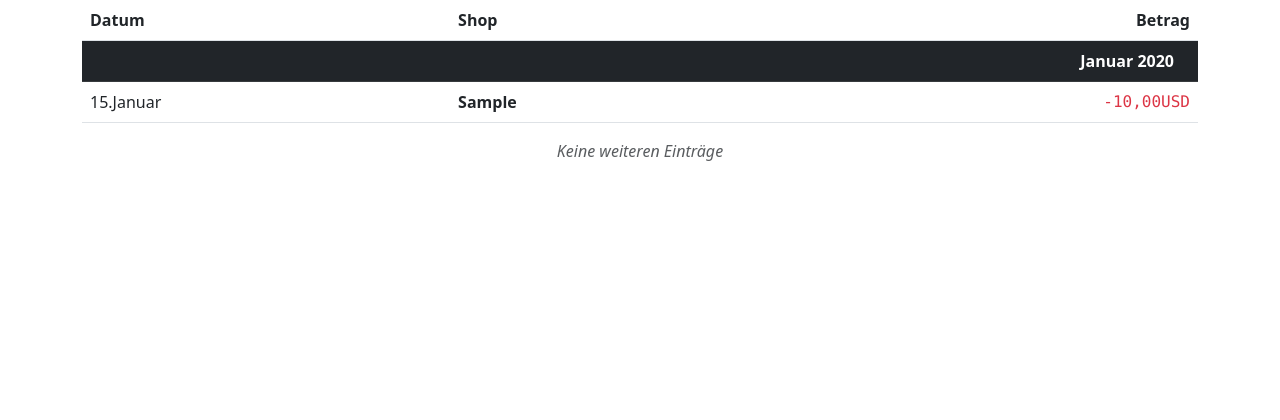
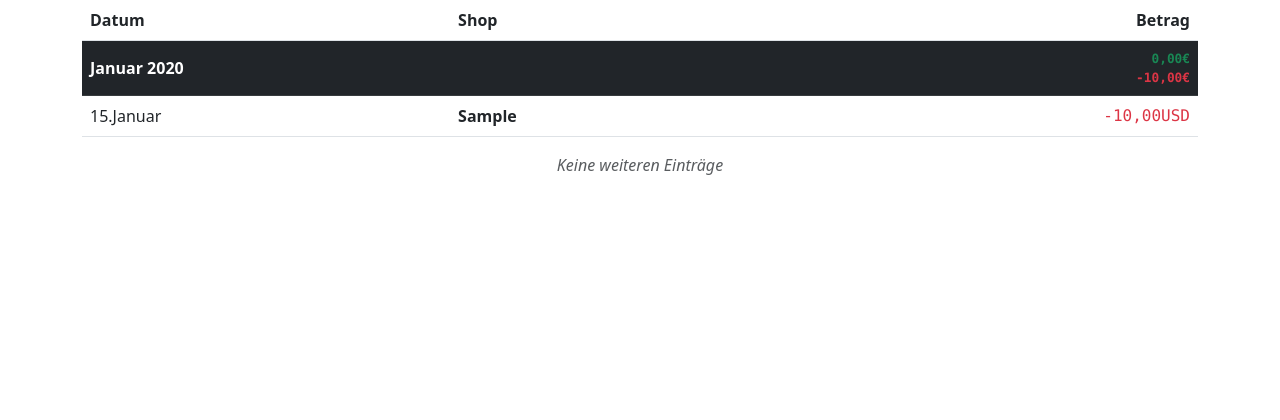
Before and after one commit to dangrie158/BookKeeper, a Django app: page /entries/ in a window 1280 px wide. Shown: the part 154-574 px from the top of the page. Run offline with Django 4.2, Linux system fonts and the light colour scheme; a user stored in the database is signed in; tables that the repository leaves empty hold one stand-in row (values such as "Sample post"); some libraries are stand-ins or nearby versions.

Commit message:
added monthly summary to book list

```diff
--- a/bookkeeping/static/css/book.css
+++ b/bookkeeping/static/css/book.css
@@ -23,3 +23,7 @@ tr.disabled td.text-danger {
     margin: 0;
     transform: translateY(-10px);
 }
+
+.month-summary small {
+    font-size: 0.8rem;
+}
--- a/bookkeeping/templates/bookkeeping/bookentry_list.html
+++ b/bookkeeping/templates/bookkeeping/bookentry_list.html
@@ -1,6 +1,7 @@
 {% extends "bookkeeping/base.html" %}
 {% load static %}
 {% load widget_tweaks %}
+{% load entry_stats %}
 
 {% block styles %}
 <link href="{% static 'css/book.css' %}" rel="stylesheet">
@@ -56,16 +57,24 @@
     {% regroup object_list by booking_month as month_objects %}
     {% for month in month_objects %}
         <tr class="table-dark">
-            <th colspan="3" class="text-end pe-4">{{ month.grouper | date:'F Y' }}</th>
+            <th colspan="3">
+                <div  class="hstack gap-4 text-end">
+                    <p class="mb-0">{{ month.grouper | date:'F Y' }}</p>
+                    <div class="vstack month-summary">
+                        <small class="font-monospace text-success">{{ month | entry_sum:"IN" | floatformat:2 }}€</small>
+                        <small class="font-monospace text-danger">-{{ month | entry_sum:"EX" | floatformat:2 }}€</small>
+                    </div>
+                </div>
+            </th>
         </tr>
         {% for entry in month.list %}
         <tr role="button" {% if entry.is_booked_in_future %}class="disabled"{% endif %} onclick="window.location='{% url 'entry-update' entry.id %}'">
             <td>{{ entry.booking_date | date:'d.F' }}</td>
             <td class="fw-bolder text-truncate">{{ entry.shop | truncatechars:20 }}</td>
             {% if entry.type == 'EX' %}
-            <td class="font-monospace text-danger text-end">-{{ entry.amount }}{{ entry.currency }}</td>
+            <td class="font-monospace text-danger text-end">-{{ entry.amount | floatformat:2 }}{{ entry.currency }}</td>
             {% else %}
-            <td class="font-monospace text-success text-end">{{ entry.amount }}{{ entry.currency }}</td>
+            <td class="font-monospace text-success text-end">{{ entry.amount | floatformat:2 }}{{ entry.currency }}</td>
             {% endif %}
         </tr>
         {% endfor %}
--- a/bookkeeping/templates/bookkeeping/bookentry_split.html
+++ b/bookkeeping/templates/bookkeeping/bookentry_split.html
@@ -13,7 +13,7 @@
 
 <h2 class="text-center">
     Ausgabe über
-    <span class="font-monospace text-danger text-end">{{ object.amount }}{{ object.currency }}</span>
+    <span class="font-monospace text-danger text-end">{{ object.amount | floatformat:2 }}{{ object.currency }}</span>
     bei {{ object.shop }}
     <br />
     <small>über {{ request.GET.num_years|default:'<output id="numYearsOutput">5</output>' }} Jahre abschreiben</small>
--- /dev/null
+++ b/bookkeeping/templatetags/entry_stats.py
@@ -0,0 +1,14 @@
+from typing import Optional
+from django import template
+from django.template.defaulttags import GroupedResult
+
+
+def entry_sum(group: GroupedResult, entry_type: str | None = None):
+    entries = group.list
+    if entry_type is not None:
+        entries = filter(lambda e: e.type == entry_type, entries)
+    return sum([entry.amount for entry in entries])
+
+
+register = template.Library()
+register.filter("entry_sum", entry_sum)
```
Also changed, not shown: bookkeeping/templatetags/__init__.py (added).
